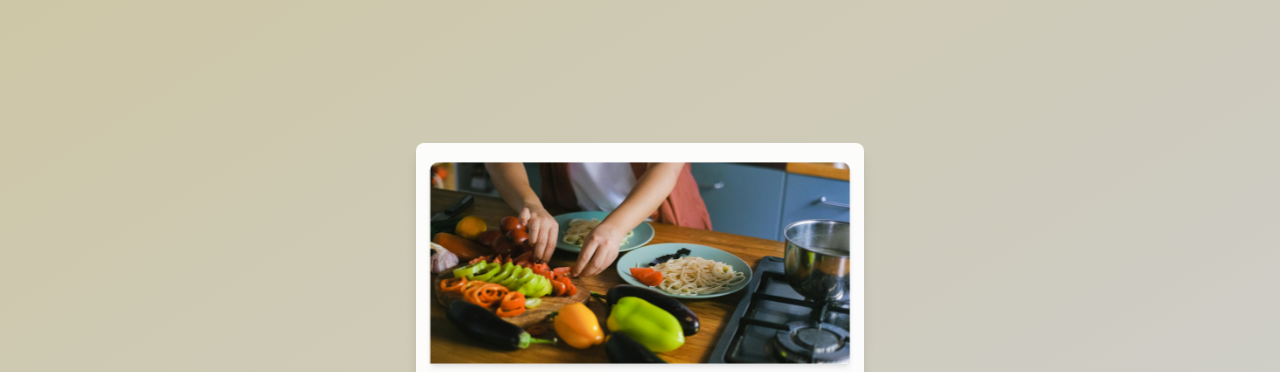
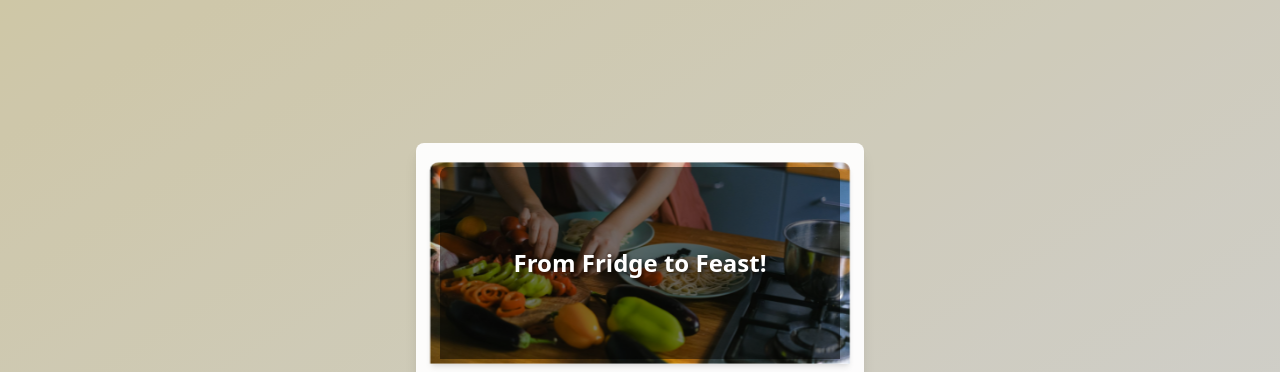
Before and after one commit to dogbatsepk/leftover-chef, a website: page index.html in a window 1280 px wide. Shown: the top 372 px of the page. Drawn offline with nearby package versions, Linux system fonts and the light colour scheme.

Commit message:
Fix hero image overlay text visibility

```diff
--- a/index.html
+++ b/index.html
@@ -20,14 +20,22 @@
     .hero-image {
       animation: zoomIn 2s ease-in-out forwards;
     }
+    .hero-overlay-text {
+      text-shadow: 2px 2px 4px rgba(0, 0, 0, 0.7);
+    }
   </style>
 </head>
 <body class="bg-gradient-to-br from-yellow-100 to-orange-200 min-h-screen flex items-center justify-center p-4 relative">
-  <!-- Overlay for readability -->
   <div class="absolute inset-0 bg-gray-900 bg-opacity-20 z-[-1]"></div>
   <div class="bg-white bg-opacity-95 rounded-lg shadow-lg p-6 w-full max-w-md relative z-10">
-    <!-- Hero Image -->
-    <img src="hero.jpg" alt="From Fridge to Feast" class="w-full h-48 object-cover rounded-t-lg shadow-md hero-image mb-4">
+    <!-- Hero Image with Overlay -->
+    <div class="relative mb-4">
+      <img src="hero.jpg" alt="From Fridge to Feast" class="w-full h-48 object-cover rounded-t-lg shadow-md hero-image">
+      <div class="absolute inset-0 flex items-center justify-center text-white text-2xl font-bold bg-black bg-opacity-50 rounded-t-lg
+      hero-overlay-text">
+      From Fridge to Feast!
+    </div>
+   </div>
 
     <h1 class="text-2xl font-bold text-center text-gray-800 mb-4">Leftover Ingredients Chef</h1>
     <p class="text-center text-gray-600 mb-4">Enter your leftover ingredients (e.g., chicken, spinach, soy sauce), separated by commas, and get recipe ideas!</p>
```
